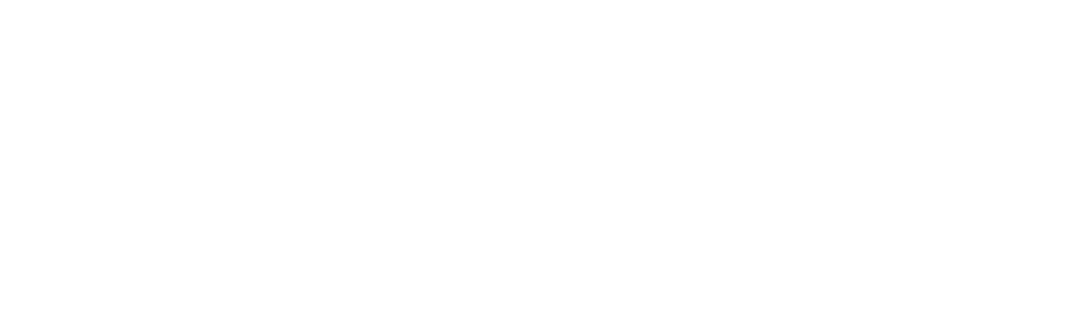
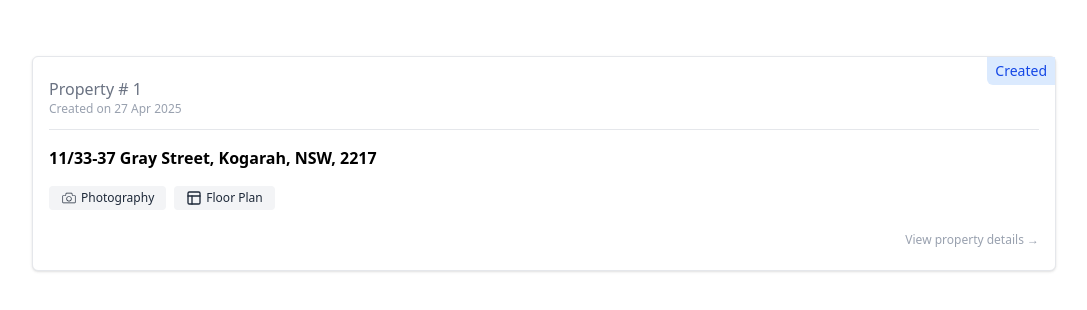
Before and after one commit to distinctioncoding/REAMP-REACT-TEST, a React (Vite) app in the folder REMP/: page /property in a window 1280 px wide. Before the commit this address had no page. Shown: the top 310 px of the page, without its empty margins (96-1183 px from the left). Built offline with nearby package versions, Linux system fonts and the light colour scheme.

Commit message:
ream-154

```diff
--- a/REMP/package.json
+++ b/REMP/package.json
@@ -14,6 +14,7 @@
     "axios": "^1.9.0",
     "react": "^19.0.0",
     "react-dom": "^19.0.0",
+    "react-icons": "^5.5.0",
     "react-router-dom": "^7.5.3",
     "tailwindcss": "^4.1.5"
   },
--- a/REMP/src/App.tsx
+++ b/REMP/src/App.tsx
@@ -1,14 +1,15 @@
-import './App.css'
+import './App.css';
 import { BrowserRouter, Route, Routes } from 'react-router-dom';
+import PropertyCard from './components/PropertyCard';
+
 function App() {
   return (
     <BrowserRouter>
-      {/* 你可以稍后在这里添加 <Routes> 和 <Route> */}
       <Routes>
-          <Route path="/"/>
-        </Routes>
+        <Route path="/property" element={<PropertyCard />} />
+      </Routes>
     </BrowserRouter>
   );
 }
 
-export default App
+export default App;
--- /dev/null
+++ b/REMP/src/components/PropertyCard.tsx
@@ -0,0 +1,71 @@
+import { CiCamera } from "react-icons/ci";
+import { FiLayout } from "react-icons/fi";
+const mockListing = {
+  id: 1,
+  street: "11/33-37 Gray Street",
+  city: "Kogarah",
+  state: "NSW",
+  postcode: 2217,
+  createdAt: "2025-04-27T12:00:00Z",
+  statusLogs: [
+    {
+      oldStatus: "Hello",
+      newStatus: "Created",
+      updatedAt: "2025-04-27T12:00:00Z"
+    }
+  ]
+};
+
+const PropertyCard = () => {
+    const latestStatus = mockListing.statusLogs[mockListing.statusLogs.length - 1]?.newStatus || 'Unknown';
+
+    const formattedDate = new Date(mockListing.createdAt).toLocaleDateString('en-GB', {
+      day: '2-digit',
+      month: 'short',
+      year: 'numeric',
+    });
+
+    return (
+        <div className="relative w-full max-w-screen-lg mx-auto my-6 px-4 py-5 bg-white border border-gray-200 rounded-md shadow-sm">
+        {/* Status badge */}
+        <div className="absolute top-0 right-0 bg-blue-100 text-blue-700 px-2 py-1 rounded-bl-md text-sm">
+          {latestStatus}
+        </div>
+
+        {/* Header */}
+        <div className="text-left">
+          <p className="text-base text-gray-500">Property # {mockListing.id}</p>
+          <p className="text-xs text-gray-400 mb-3">Created on {formattedDate}</p>
+        </div>
+
+        {/* Divider */}
+        <hr className="border-t border-gray-200 mb-4" />
+
+        {/* Address */}
+        <h2 className="text-base font-semibold mb-4 text-left">
+          {mockListing.street}, {mockListing.city}, {mockListing.state}, {mockListing.postcode}
+        </h2>
+
+        {/* Action buttons */}
+        <div className="flex gap-2 mb-4">
+            <button className="flex items-center gap-1 px-3 py-1 text-xs bg-gray-100 text-gray-800 rounded">
+                <CiCamera className="w-4 h-4" />
+                Photography
+            </button>
+            <button className="flex items-center gap-1 px-3 py-1 text-xs bg-gray-100 text-gray-800 rounded">
+                <FiLayout className="w-4 h-4" />
+                Floor Plan
+            </button>
+        </div>
+
+        {/* Bottom-right link */}
+        <div className="text-right">
+          <a href="#" className="text-xs text-gray-400 hover:underline">
+            View property details →
+          </a>
+        </div>
+      </div>
+    );
+};
+
+export default PropertyCard;
--- a/REMP/src/index.css
+++ b/REMP/src/index.css
@@ -1,69 +1 @@
 @import "tailwindcss";
-:root {
-  font-family: system-ui, Avenir, Helvetica, Arial, sans-serif;
-  line-height: 1.5;
-  font-weight: 400;
-
-  color-scheme: light dark;
-  color: rgba(255, 255, 255, 0.87);
-  background-color: #242424;
-
-  font-synthesis: none;
-  text-rendering: optimizeLegibility;
-  -webkit-font-smoothing: antialiased;
-  -moz-osx-font-smoothing: grayscale;
-}
-
-a {
-  font-weight: 500;
-  color: #646cff;
-  text-decoration: inherit;
-}
-a:hover {
-  color: #535bf2;
-}
-
-body {
-  margin: 0;
-  display: flex;
-  place-items: center;
-  min-width: 320px;
-  min-height: 100vh;
-}
-
-h1 {
-  font-size: 3.2em;
-  line-height: 1.1;
-}
-
-button {
-  border-radius: 8px;
-  border: 1px solid transparent;
-  padding: 0.6em 1.2em;
-  font-size: 1em;
-  font-weight: 500;
-  font-family: inherit;
-  background-color: #1a1a1a;
-  cursor: pointer;
-  transition: border-color 0.25s;
-}
-button:hover {
-  border-color: #646cff;
-}
-button:focus,
-button:focus-visible {
-  outline: 4px auto -webkit-focus-ring-color;
-}
-
-@media (prefers-color-scheme: light) {
-  :root {
-    color: #213547;
-    background-color: #ffffff;
-  }
-  a:hover {
-    color: #747bff;
-  }
-  button {
-    background-color: #f9f9f9;
-  }
-}
```
